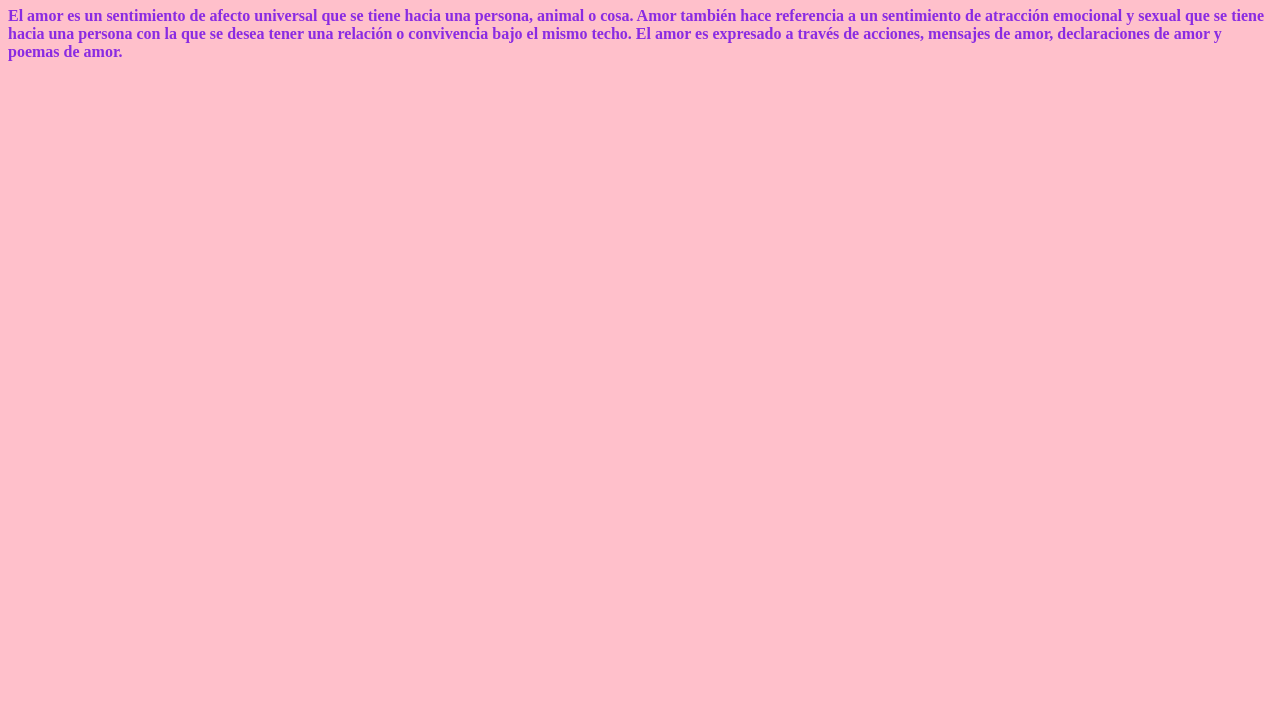
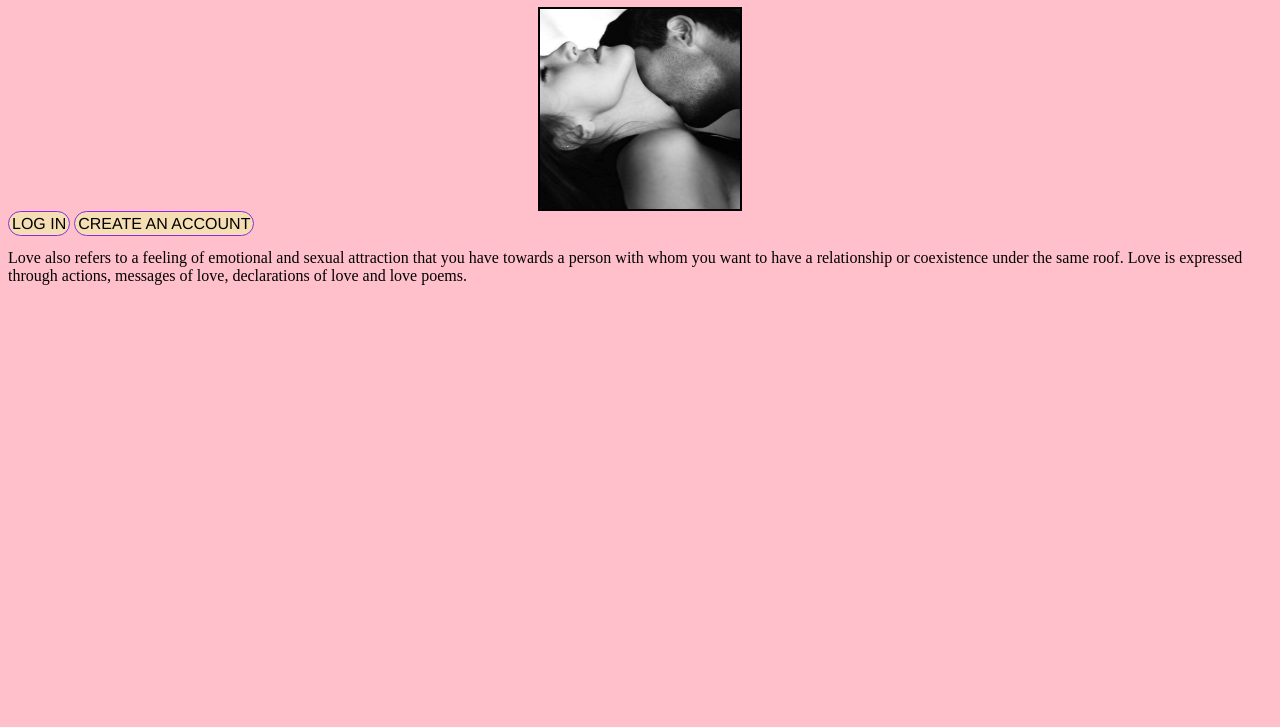
Before and after one commit to 24charry/ProyectoWebCharry, a plain HTML site: page index.html in a window 1280 px wide. Shown: the part 73-800 px from the top of the page. Drawn offline with Linux system fonts and the light colour scheme.

Commit message:
Mi Segundo Commit

```diff
--- a/ccs/estilos.css
+++ b/ccs/estilos.css
@@ -3,7 +3,17 @@
 body{
 
   background-color:pink;
-  font-weight:bold;
-  color:blueviolet;
+  color:black;
 
 }
+
+.boton {
+border: 1px solid blueviolet; /*anchura, estilo y color borde*/
+padding: 3px; /*espacio alrededor texto*/
+background-color:wheat; /*color botón*/
+color:black; /*color texto*/
+text-decoration: none; /*decoración texto*/
+text-transform: uppercase; /*capitalización texto*/
+font-family: 'Helvetica', sans-serif; /*tipografía texto*/
+border-radius: 50px; /*bordes redondos*/
+}
--- a/index.html
+++ b/index.html
@@ -8,29 +8,22 @@
 
 <link href="ccs/estilos.css" rel="stylesheet" type="text/css">
 
-
       </head>
 
-<i><h1 align="center">WELCOME TO PASSIONAL LOVE</h1></i>
-
+<i><h1 align="center">WHEREVER YOU WANT</h1></i>
 
    <body>
 
+<div align="center"><img src="more.jpg"height="200px" width="200px" border="2px"/></div>
+<a class="boton" href="http://laweb.com" target="_blank">Log in</a>
+<a class="boton" href="http://laweb.com" target="_blank">Create an account</a>
+
 <p>
 
-El amor es un sentimiento de afecto universal que se tiene hacia una persona, animal o cosa.
+Love also refers to a feeling of emotional and sexual attraction that you have towards a person with whom you want to have a relationship or coexistence under the same roof.
 
-Amor también hace referencia a un sentimiento de atracción emocional y sexual que se tiene hacia una persona con la que se desea tener una relación o convivencia bajo el mismo techo.
-
-El amor es expresado a través de acciones, mensajes de amor, declaraciones de amor y poemas de amor.
-
+Love is expressed through actions, messages of love, declarations of love and love poems.
  </p>
-
-
-
-
-
-
 
 
    </body>
```
Also changed, not shown: more.jpg (added).
